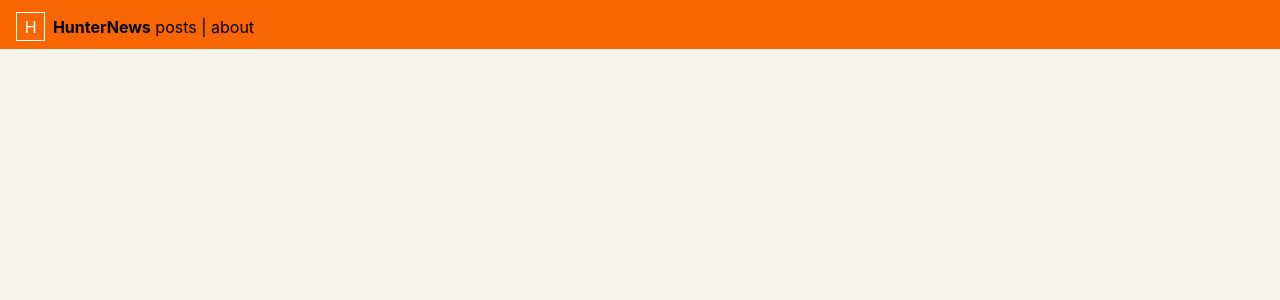
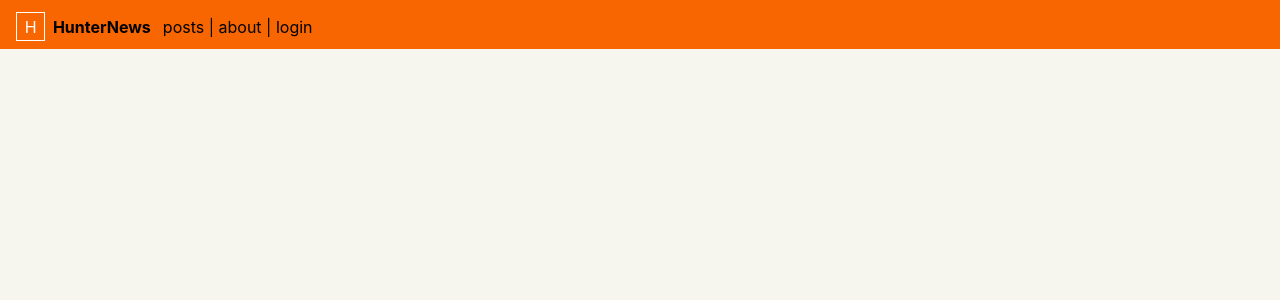
Before and after one commit to hschafer/orange-site, a Vue app in the folder frontend/: page /login in a window 1280 px wide. Shown: the top 300 px of the page. Built offline with nearby package versions, Linux system fonts and the light colour scheme.

Commit message:
Add changing login button to header

```diff
--- a/frontend/src/components/HeaderComponent.vue
+++ b/frontend/src/components/HeaderComponent.vue
@@ -1,10 +1,19 @@
 <script setup>
+import { ref } from 'vue'
+import { useStore } from 'vuex'
 
+const store = useStore();
+
+const loggedIn = ref(store.getters.isAuthenticated);
 </script>
 
 <template>
     <div id="header">
-        <router-link to="/"><div id="icon">H</div> <span id="title">HunterNews</span></router-link> <router-link to="/">posts</router-link> | <router-link to="/about">about</router-link>
+        <router-link to="/"><div id="icon">H</div> <span id="title">HunterNews</span></router-link>
+        <router-link to="/">posts</router-link> |
+        <router-link to="/about">about</router-link> |
+        <router-link to="/login" v-if="loggedIn">login</router-link><router-link to="/logout" v-else>logout</router-link>
+        <!-- TODO do I need a logout page? or is it just some sort of api call? -->
     </div>
 </template>
 
@@ -14,12 +23,15 @@
         text-align: left;
         background-color: #F86602;
         padding: 0.75em 1em 0.5em 1em;
-
     }
 
     #header a {
         color: black;
         text-decoration: none;
+    }
+
+    #header a:first-child {
+        margin-right: 0.75em;
     }
 
 
--- a/frontend/src/pages/HomePage.vue
+++ b/frontend/src/pages/HomePage.vue
@@ -2,8 +2,6 @@
 import { ref } from 'vue'
 import axios from 'axios'
 import PostListing from '../components/PostListing.vue'
-import store from '../store'
-
 
 const posts = ref([]);
 
```
